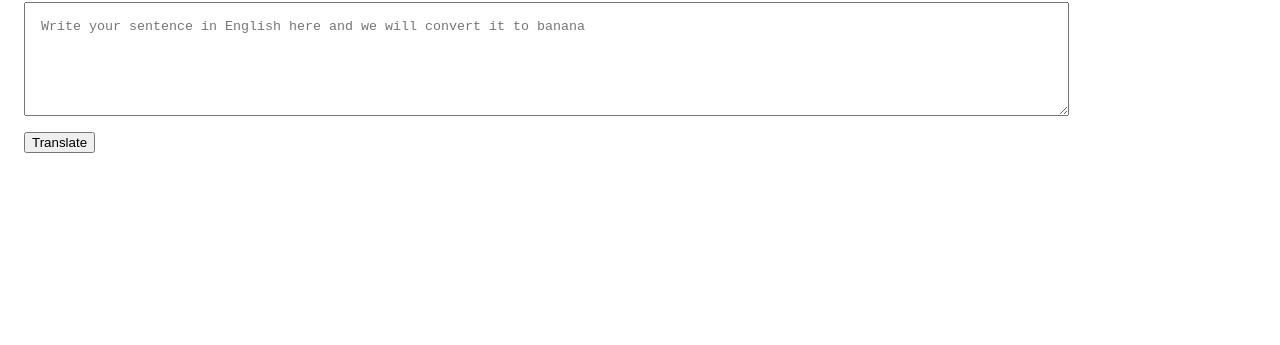
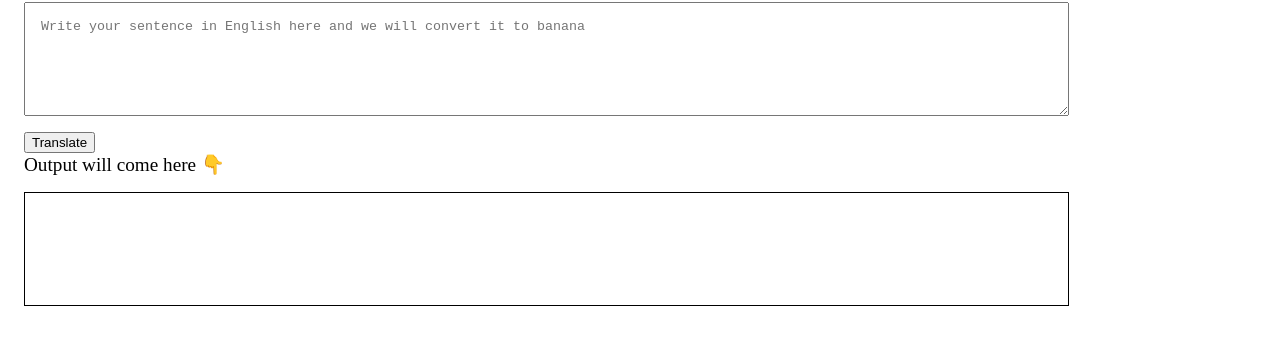
Before and after one commit to shaswata-karan/neogcamp-banana-speak, a plain HTML site: page index.html in a window 1280 px wide. Shown: the part 59-404 px from the top of the page. Drawn offline with Linux system fonts and the light colour scheme.

Commit message:
user input output process

```diff
--- a/app.js
+++ b/app.js
@@ -1,11 +1,11 @@
 var buttonTranslate = document.querySelector("#btn-translate")
 var textInput = document.querySelector("#txt-input")
+var outputDiv = document.querySelector("#output")
 
 console.log(textInput)
 
-buttonTranslate.addEventListener("click", clickHandler)
+function clickHandler() {
+    outputDiv.innerText = "shshshshs " + textInput.value
+};
 
-function clickHandler() {
-    console.log("clicked")
-    console.log("input", textInput.value)
-};
+buttonTranslate.addEventListener("click", clickHandler);
--- a/index.html
+++ b/index.html
@@ -25,6 +25,18 @@
         button {
             margin: 0rem 1rem;
         }
+
+        div {
+            margin: 0rem 1rem;
+        }
+
+        #output {
+            border: 1px solid black;
+            width: 80%;
+            height: 10vh;
+            margin: 1rem;
+            padding: 1rem;
+        }
     </style>
 </head>
 
@@ -33,6 +45,11 @@
     <textarea id="txt-input"
         placeholder="Write your sentence in English here and we will convert it to banana"></textarea>
     <button id="btn-translate">Translate</button>
+
+    <div style="font-size: larger;">Output will come here 👇</div>
+    <div id="output"></div>
+
+
     <script src="app.js" type="text/javascript"></script>
 </body>
 
```
